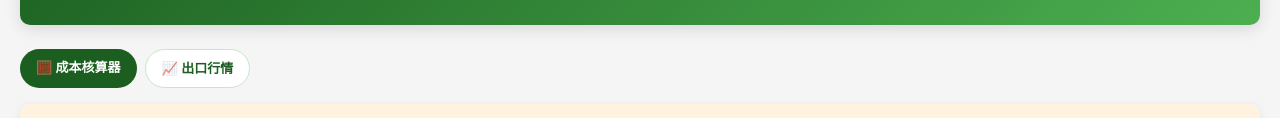
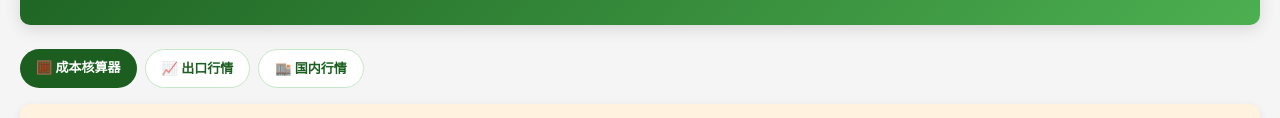
Before and after one commit to smartfactorybyleon/durian-calculator, a plain HTML site: page index.html in a window 1280 px wide. Shown: the part 145-263 px from the top of the page. Drawn offline with Linux system fonts and the light colour scheme.

Commit message:
chore: 三页互通导航

```diff
--- a/index.html
+++ b/index.html
@@ -108,6 +108,7 @@ tr.total-row td{border-bottom:none}
   <div style="display:flex;gap:8px;margin-bottom:16px;flex-wrap:wrap">
     <a href="./" style="padding:8px 16px;border-radius:20px;background:var(--primary);color:#fff;text-decoration:none;font-size:13px;font-weight:700">🧮 成本核算器</a>
     <a href="./market.html" style="padding:8px 16px;border-radius:20px;background:#fff;color:var(--primary);text-decoration:none;font-size:13px;font-weight:700;border:1px solid var(--border)">📈 出口行情</a>
+    <a href="./domestic.html" style="padding:8px 16px;border-radius:20px;background:#fff;color:var(--primary);text-decoration:none;font-size:13px;font-weight:700;border:1px solid var(--border)">🏬 国内行情</a>
   </div>
 
 <!-- Exchange Rate Bar -->
```
